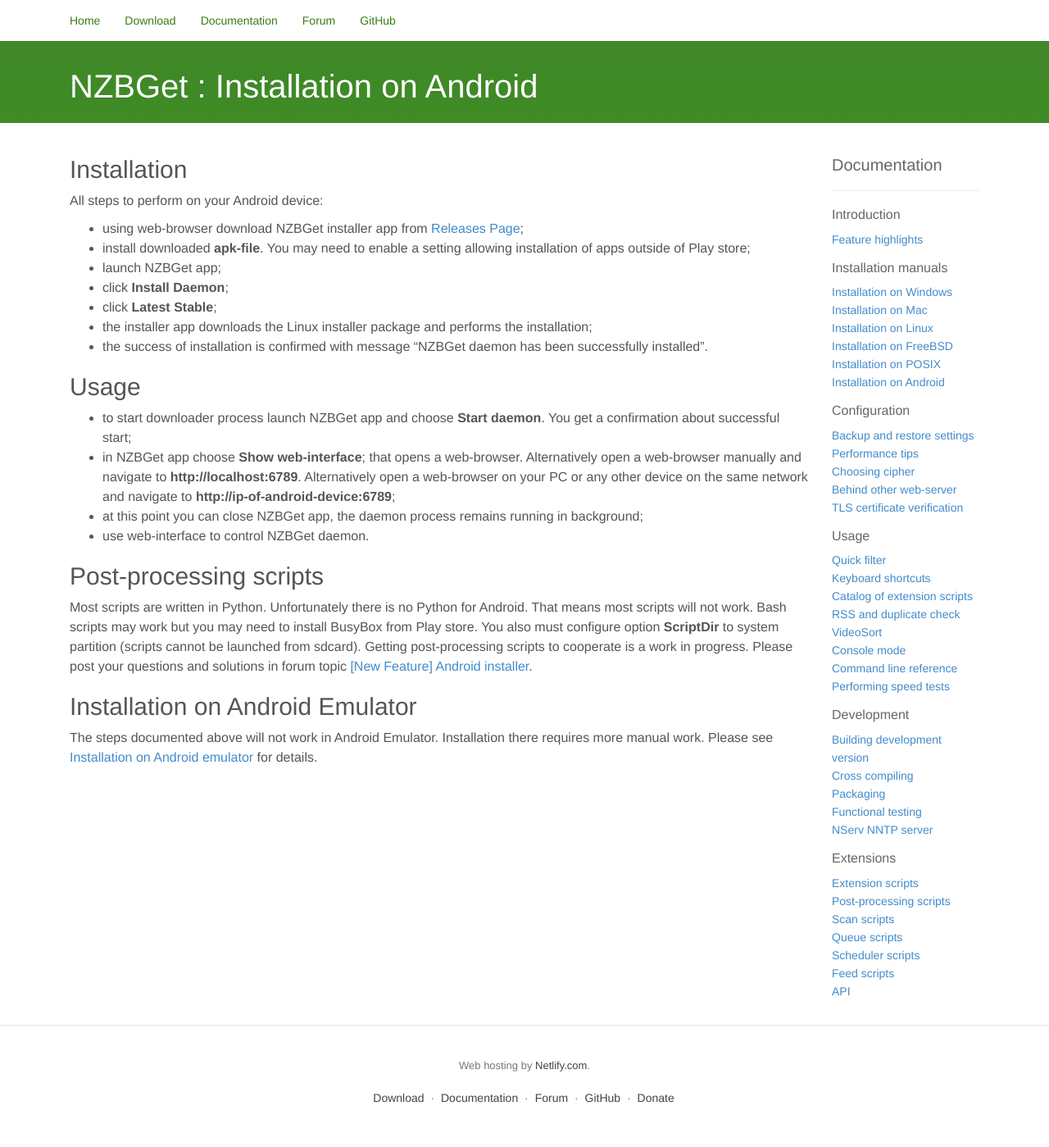
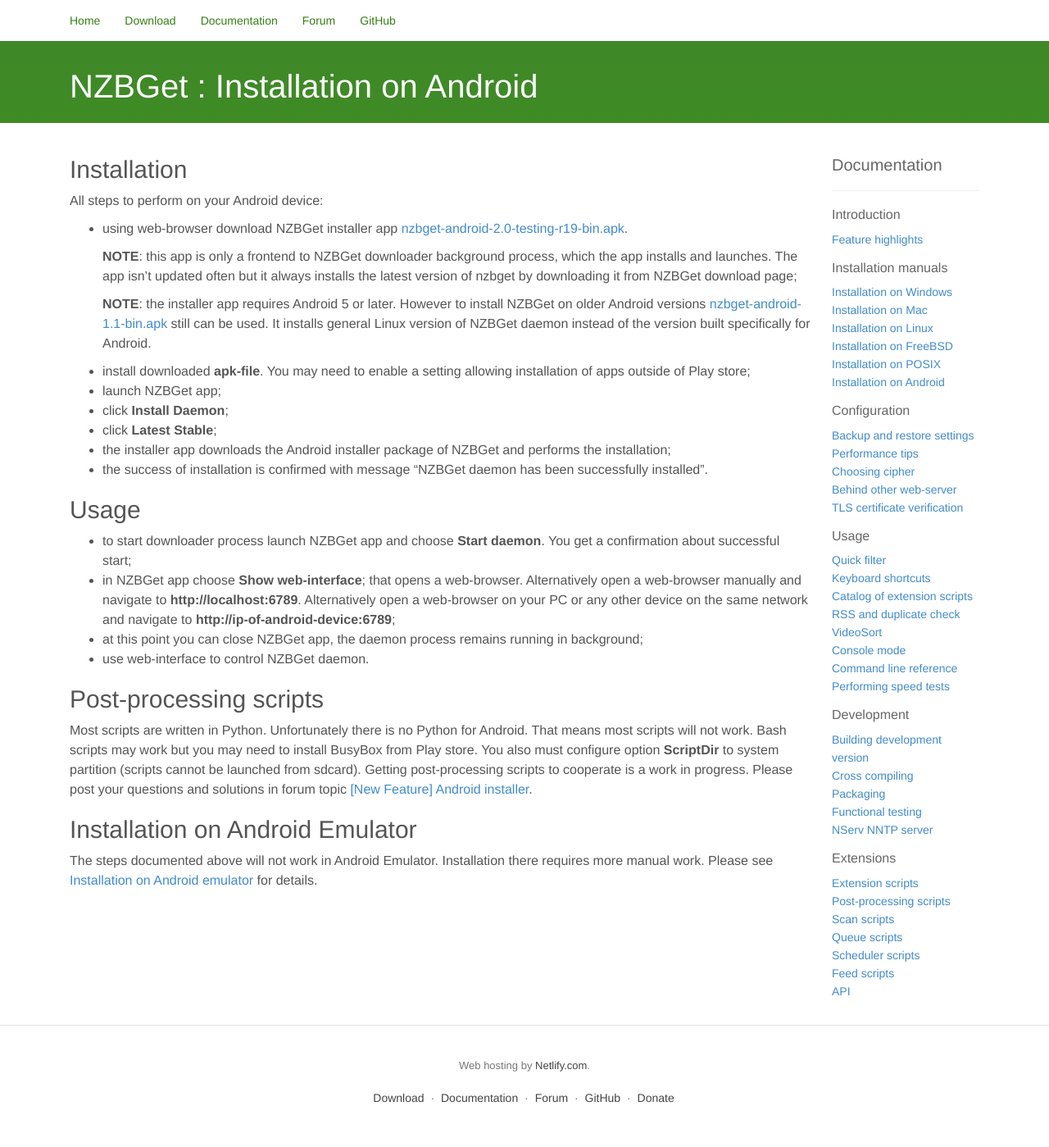
Before and after one commit to nzbget/nzbget.github.io, a Jekyll site: the page built from _wiki/installation-on-android.md, in a window 1280 px wide. Shown: the whole page at 82% size. Built offline with Jekyll 4.4.1, drawn with Linux system fonts in a browser that asks for light colours; nearby versions of some CDN libraries; the repository's description, which GitHub fills in, is left out.

Commit message:
updated installation manual for android

```diff
--- a/_wiki/installation-on-android.md
+++ b/_wiki/installation-on-android.md
@@ -3,12 +3,23 @@
 ---
 ## Installation
 All steps to perform on your Android device:
-- using web-browser download NZBGet installer app from [Releases Page](https://github.com/nzbget/android/releases);
+- using web-browser download NZBGet installer app  {% if site.data.version.android-revision == "" %} <a href="https://github.com/nzbget/android/releases/download/v{{site.data.version.android-version}}/nzbget-android-{{site.data.version.android-version}}-bin.apk">nzbget-android-{{site.data.version.android-version}}-bin.apk</a> {% else %} <a href="https://github.com/nzbget/android/releases/download/v{{site.data.version.android-version}}-{{site.data.version.android-revision}}/nzbget-android-{{site.data.version.android-version}}-testing-{{site.data.version.android-revision}}-bin.apk">nzbget-android-{{site.data.version.android-version}}-testing-{{site.data.version.android-revision}}-bin.apk</a>{% endif %}.
+
+  **NOTE**: this app is only a frontend to NZBGet downloader background process, which
+  the app installs and launches. The
+app isn't updated often but it always installs the latest version of nzbget by
+downloading it from NZBGet download page;
+
+  **NOTE**: the installer app requires Android 5 or later.
+However to install NZBGet on older Android versions <a href=" https://github.com/nzbget/android/releases/download/v1.1/nzbget-android-1.1-bin.apk">nzbget-android-1.1-bin.apk</a>  still can be used.
+It installs general Linux version of NZBGet daemon instead of the version built
+specifically for Android.
+
 - install downloaded **apk-file**. You may need to enable a setting allowing installation of apps outside of Play store;
 - launch NZBGet app;
 - click **Install Daemon**;
 - click **Latest Stable**;
-- the installer app downloads the Linux installer package and performs the installation;
+- the installer app downloads the Android installer package of NZBGet and performs the installation;
 - the success of installation is confirmed with message "NZBGet daemon has been successfully installed".
 
 ## Usage
```
Also changed, not shown: download.html (+11 -1 lines).
